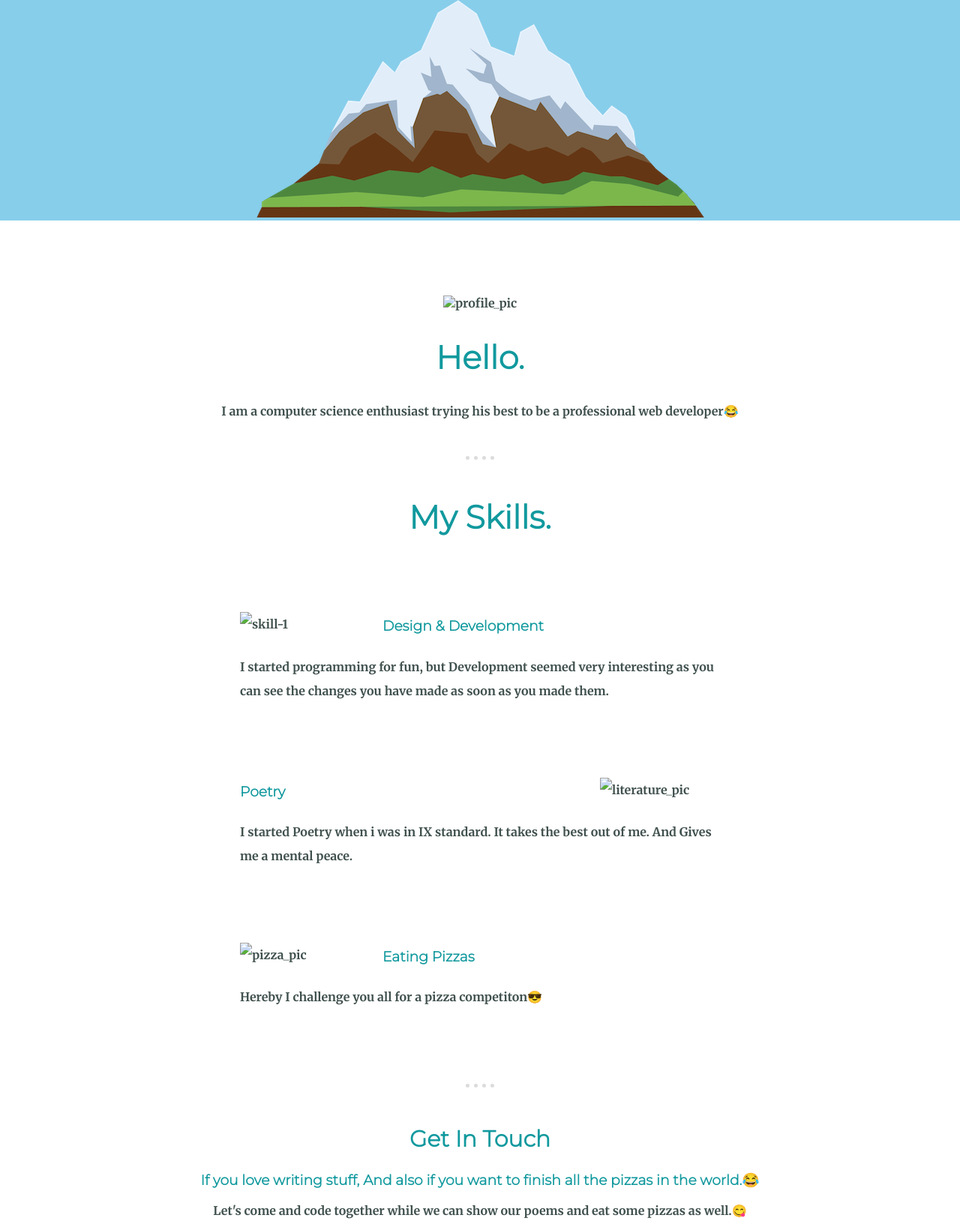
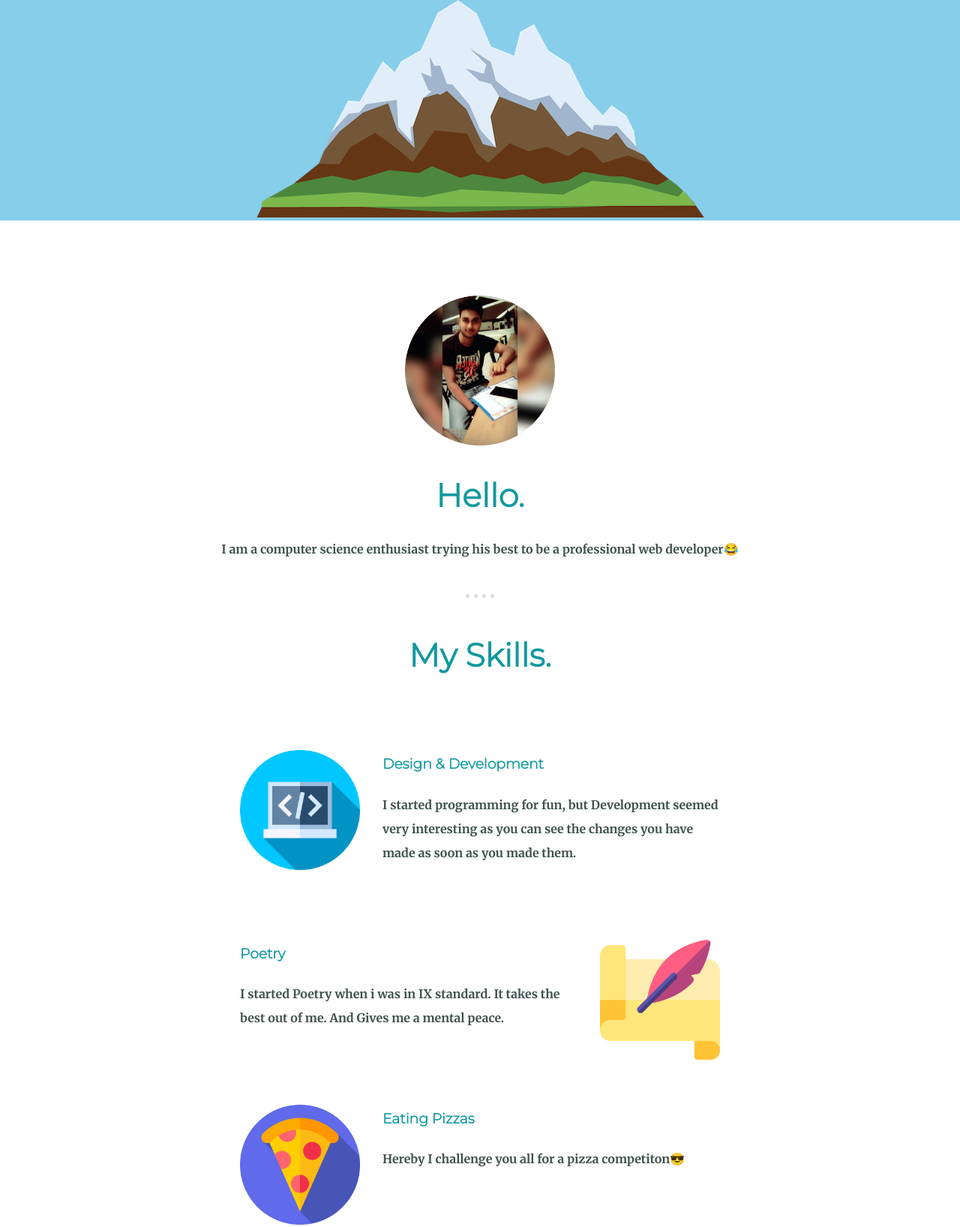
Before and after one commit to divyanshubaranwal/personal-site, a plain HTML site: page index.html in a window 1280 px wide. Shown: the part 366-2002 px from the top of the page at 75% size. Drawn offline with Linux system fonts and the light colour scheme.

Commit message:
added images

```diff
--- a/index.html
+++ b/index.html
@@ -19,7 +19,7 @@
 
     <div class="middle-container">
         <div class="profile">
-          <img class="profile_pic" src="/home/aman/Downloads/circle-cropped.png" alt="profile_pic">
+          <img class="profile_pic" src="CSS - My Site Images/circle-cropped.png" alt="profile_pic">
           <h2 class="Greeting">Hello.</h2>
           <p>I am a computer science enthusiast trying his best to be a professional web developer😂</p>
         </div>
@@ -27,18 +27,18 @@
         <div class="skills">
           <h2>My Skills.</h2>
           <div class="skill-row">
-            <img class="skill-1" src="/home/aman/Downloads/code.png" alt="skill-1">
+            <img class="skill-1" src="CSS - My Site Images/code.png" alt="skill-1">
             <h3>Design & Development</h3>
             <p>I started programming for fun, but Development seemed very interesting as you can see the changes you have made as soon as you made them. </p>
           </div>
         <div class="skill-row">
-            <img class="literature_pic" src="/home/aman/Downloads/literature.png" alt="literature_pic">
+            <img class="literature_pic" src="CSS - My Site Images/literature.png" alt="literature_pic">
             <h3>Poetry</h3>
             <p>I started Poetry when i was in IX standard. It takes the best out of me. And Gives me a mental peace.</p>
           </div>
         </div>
         <div class="skill-row">
-            <img class="pizza_pic" src="/home/aman/Downloads/pizza.png" alt="pizza_pic">
+            <img class="pizza_pic" src="CSS - My Site Images/pizza.png" alt="pizza_pic">
             <h3>Eating Pizzas</h3>
             <p>Hereby I challenge you all for a pizza competiton😎</p>
           </div>
```
Also changed, not shown: CSS - My Site Images/circle-cropped.png (added), CSS - My Site Images/code.png (added), CSS - My Site Images/literature.png (added), CSS - My Site Images/pizza.png (added).
